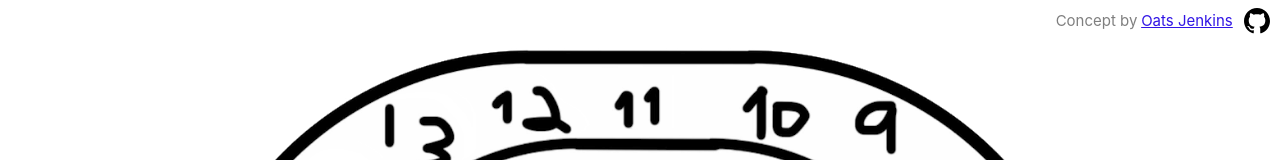
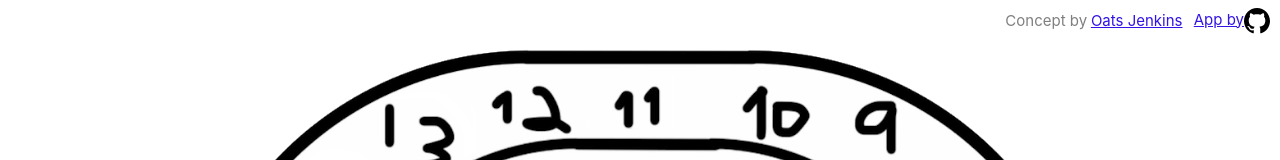
Before and after one commit to LennartJKlein/oats-jenkins-clock-2, a Vue app: page / in a window 1280 px wide. Shown: the top 160 px of the page. Built offline with nearby package versions, Linux system fonts and the light colour scheme.

Commit message:
Add name to github

```diff
--- a/src/App.vue
+++ b/src/App.vue
@@ -21,13 +21,13 @@
         class="credits__code"
         href="https://github.com/LennartJKlein/oats-jenkins-clock-2"
         target="_blank"
-        ><img class="credits__code-icon" src="./assets/icon-github.svg"
+        >App by <img class="credits__code-icon" src="./assets/icon-github.svg"
       /></a>
       <a
         class="credits__source"
         href="https://clock-two.netlify.app/"
         target="_blank"
-        ><img class="credits__source-icon" src="./assets/icon-fullscreen.svg"
+      ><img class="credits__source-icon" src="./assets/icon-fullscreen.svg"
       /></a>
     </p>
   </div>
```
